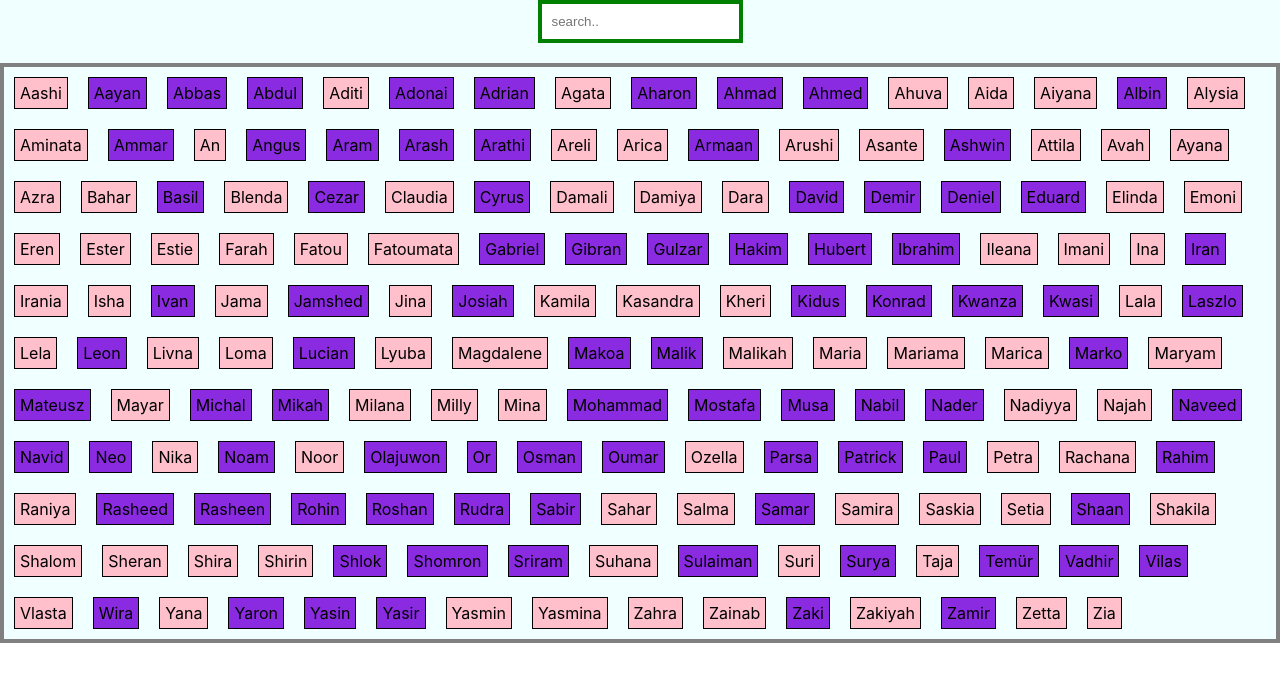
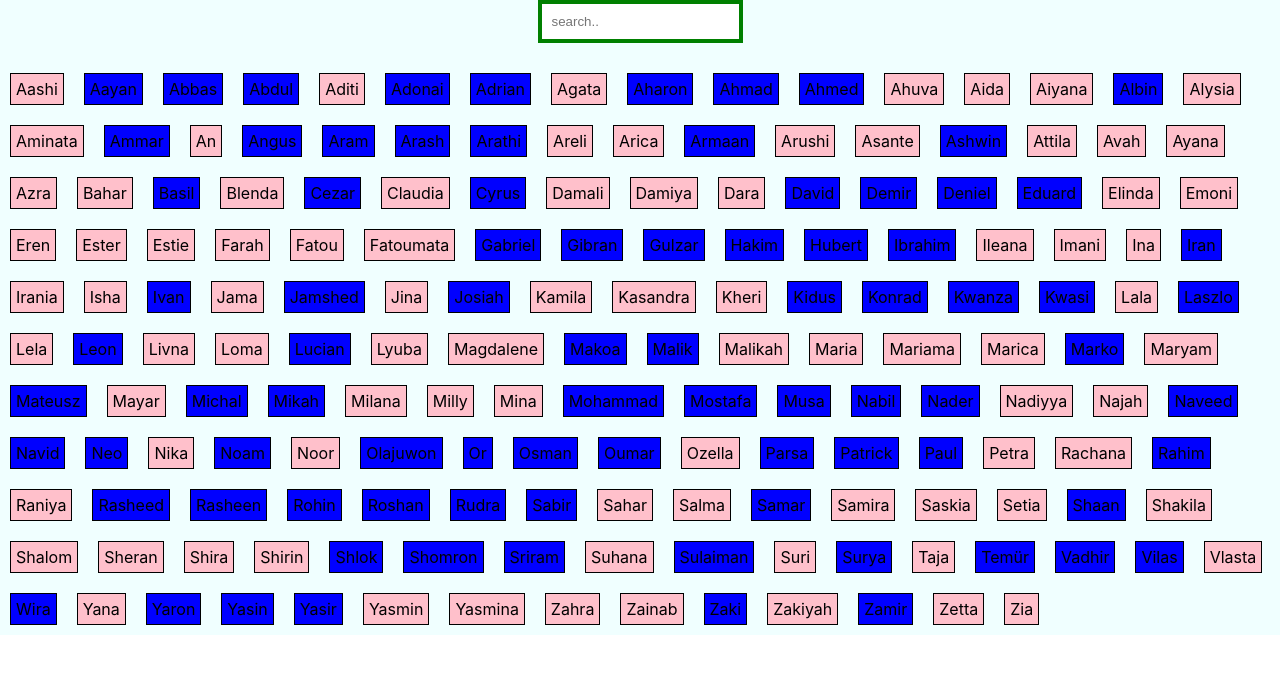
Before and after one commit to Junitalama/Baby-name-picker, a React (Create React App) app in the folder baby-names/: page / in a window 1280 px wide. Shown: the top 682 px of the page. Built offline with nearby package versions, Linux system fonts and the light colour scheme.

Commit message:
Update App.css

```diff
--- a/baby-names/src/App.css
+++ b/baby-names/src/App.css
@@ -10,7 +10,7 @@ background-color:azure;
 .baby-names {
   display: flex;
   flex-wrap: wrap;
-  border: 4px solid gray;
+  border: 4q  px solid gray;
 }
 .f{
   background-color:pink;
@@ -20,7 +20,7 @@ background-color:azure;
 }
 
 .m{
-  background-color: blueviolet;
+  background-color: blue;
   margin:10px;
   border:1px solid black;
   padding:5px;
```
